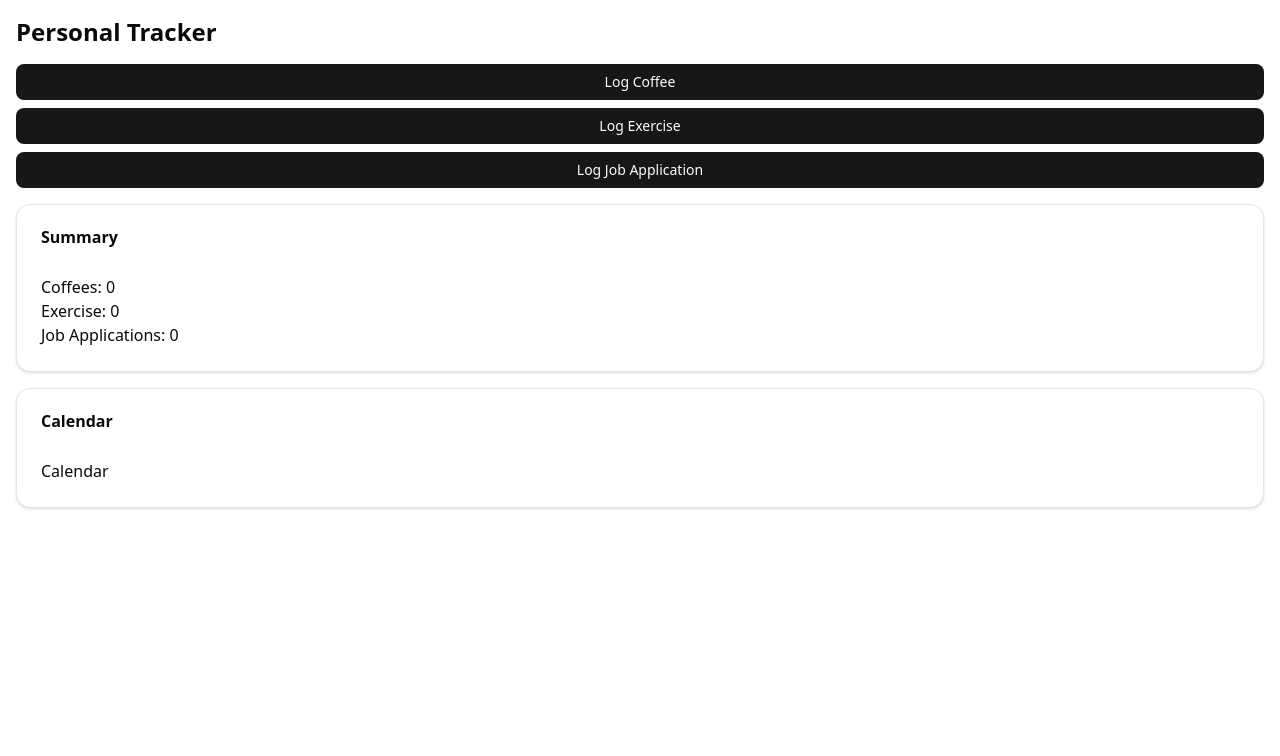
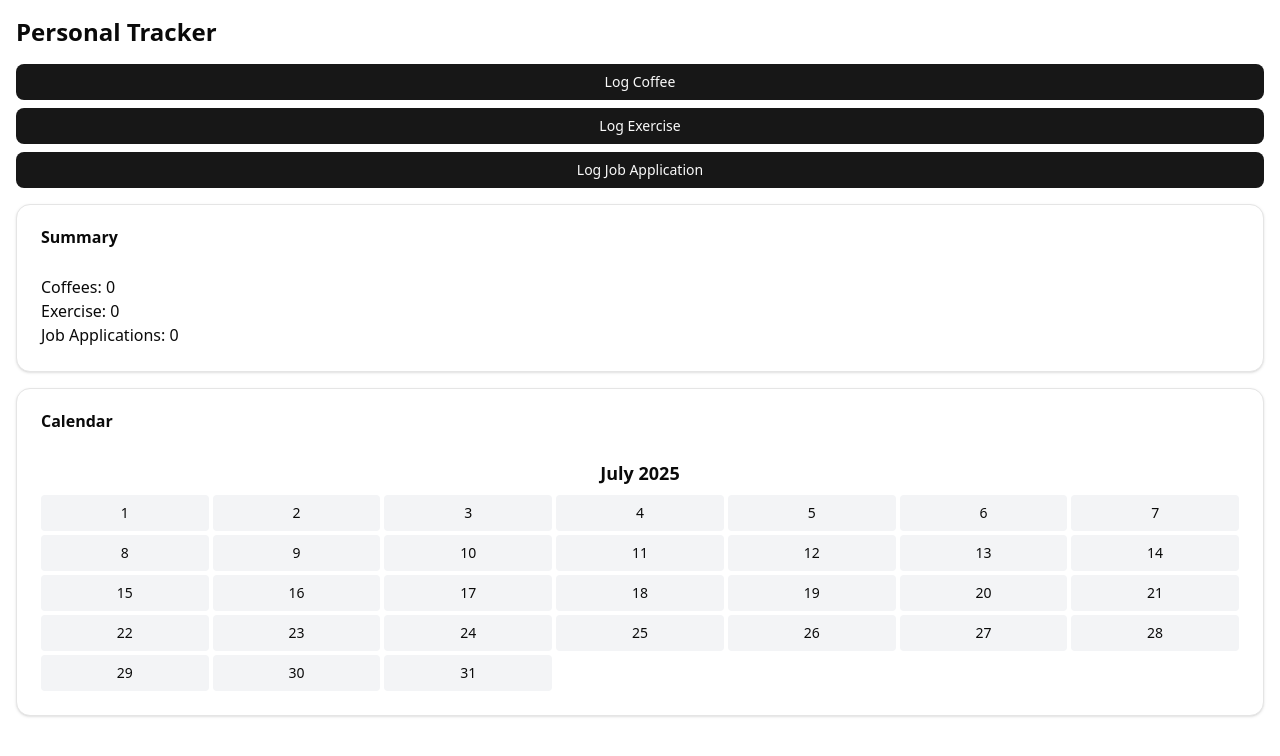
Before and after one commit to jiebinzhou98/daily-tracker, a Next.js app: page / in a window 1280 px wide. Shown: the top 756 px of the page. Built offline with nearby package versions, Linux system fonts and the light colour scheme.

Commit message:
feat: calendar setup

```diff
--- a/src/app/page.tsx
+++ b/src/app/page.tsx
@@ -2,6 +2,7 @@
 import { Button } from "@/components/ui/button";
 import { Card, CardContent, CardHeader, CardTitle } from "@/components/ui/card";
 import { useLocalStorageLogs } from "@/hooks/useLocalStorageLogs";
+import CalendarView from "@/components/CalendarView";
 
 export default function Home() {
   const { logs, addLog } = useLocalStorageLogs();
@@ -63,7 +64,7 @@ export default function Home() {
           <CardTitle>Calendar</CardTitle>
         </CardHeader>
         <CardContent>
-          <p>Calendar</p>
+          <CalendarView />
         </CardContent>
       </Card>
     </main>
--- /dev/null
+++ b/src/components/CalendarView.tsx
@@ -0,0 +1,63 @@
+'use client'
+
+import { useState } from "react"
+import { useLocalStorageLogs } from "@/hooks/useLocalStorageLogs"
+
+export default function CalendarView() {
+    const {logs} = useLocalStorageLogs()
+    const [selectedDate, setSelectedDate] = useState<string>("");
+
+    const today = new Date();
+    const year = today.getFullYear();
+    const month = today.getMonth();
+
+    const firstDay = new Date(year, month, 1).getDay();
+    const daysInMonth = new Date(year, month + 1, 0).getDate();
+
+    const logDates = logs.map((log) => log.date);
+
+    const dates = Array.from({length: daysInMonth}, (_, i) => {
+        const day = i + 1;
+        const dateStr = `${year} - ${String(month + 1). padStart(2, "0")} - ${String(day).padStart(2, "0")}`;
+        const hasLog = logDates.includes(dateStr);
+        return {day, dateStr, hasLog};
+    });
+
+    const selectedLogs = logs.filter((log) => log.date === selectedDate);
+
+    return (
+        <div className="space-y-2">
+            <h2 className="text-lg font-semibold text-center">
+                {today.toLocaleString("default", {month: "long"})} {year}
+            </h2>
+            <div className="grid grid-cols-7 gap-1 text-center">
+                {dates.map (({day, dateStr, hasLog}) => (
+                    <button
+                        key={dateStr}
+                        onClick={() => setSelectedDate(dateStr)}
+                        className={`p-2 rounded text-sm ${hasLog ? "bg-green-200" : "bg-gray-100"}
+                        ${selectedDate === dateStr ? "border border-blue-500" : ""}`}
+                    >
+                        {day}
+                    </button>
+                ))}
+            </div>
+
+            {selectedDate && (
+                <div className="mt-2 p-2 border rounded bg-gray-50">
+                    <p className="font-medium">Logs on {selectedDate}</p>
+                    {selectedLogs.length === 0 && <p>No logs</p>}
+                    {selectedLogs.map((log) => (
+                        <p key={log.timestamp}>
+                            - {log.type}
+                            {typeof log.note === "string" && log.note && `(${log.note})`}
+                            {typeof log.note === "object" && log.note && (
+                                `(${log.note.company || ""} - ${log.note.position || ""} - ${log.note.source || ""})`
+                            )}
+                        </p>
+                    ))}
+                </div>
+            )}
+        </div>
+    )
+}
```
